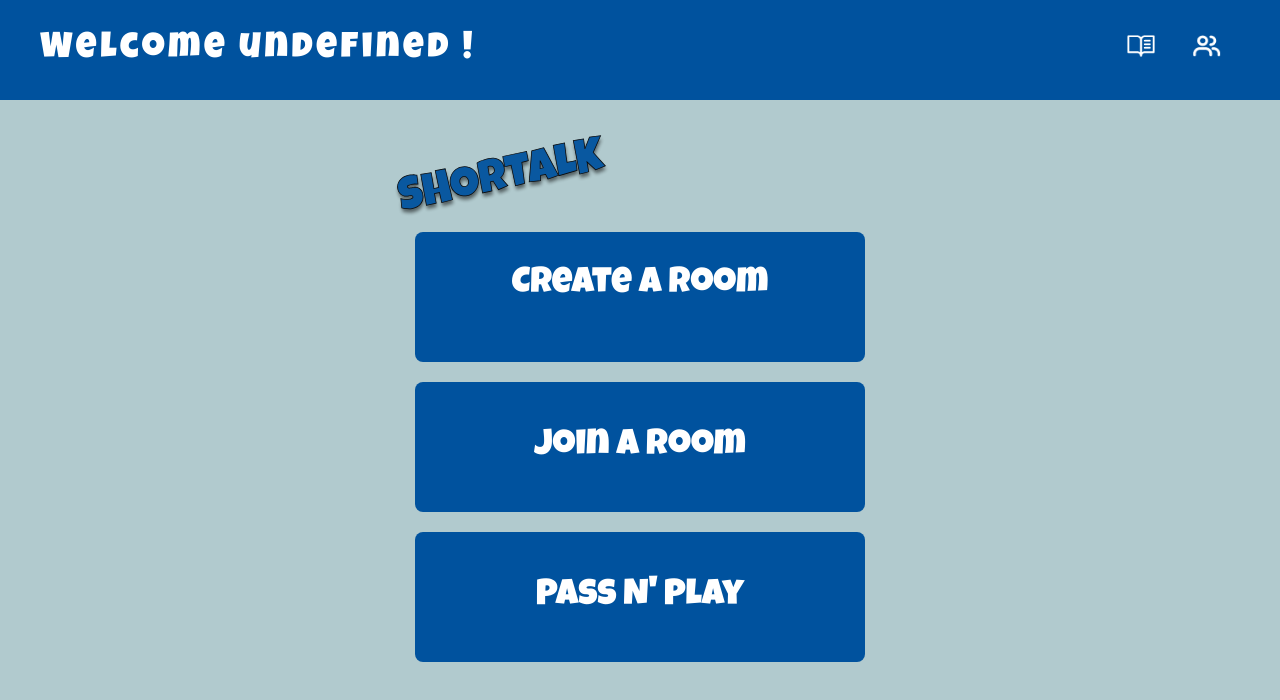
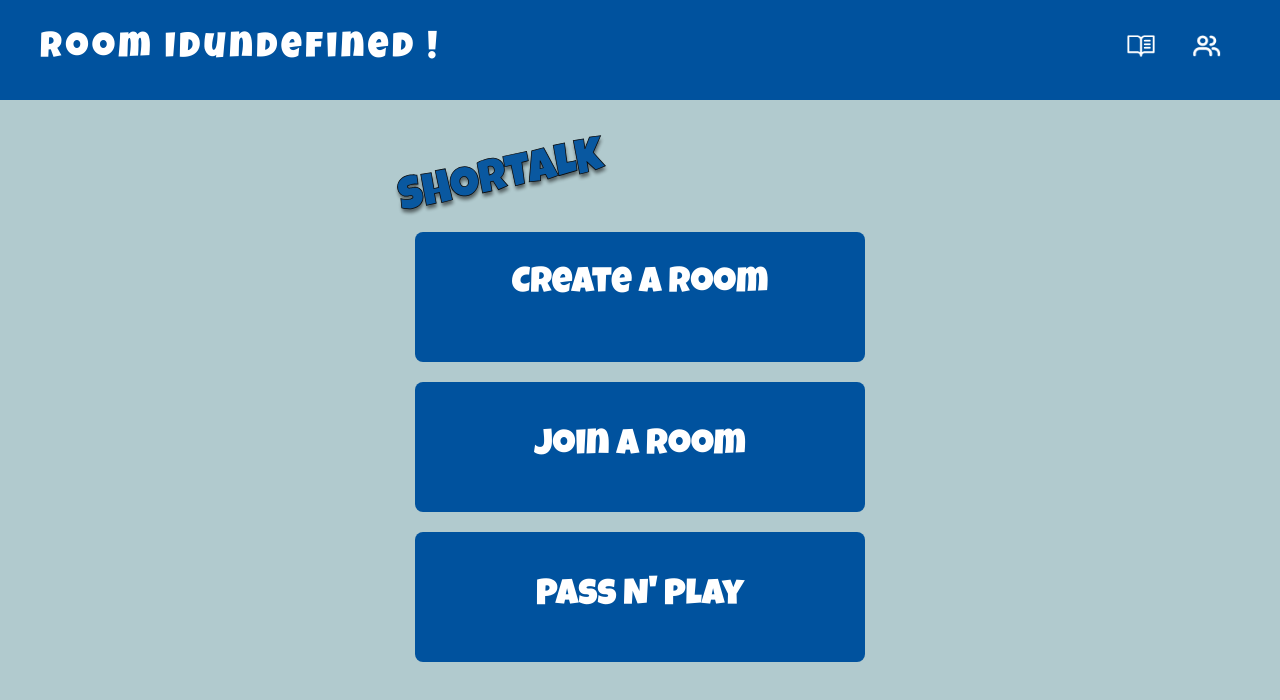
Before and after one commit to JarIsCoding/Shortalk---Front-End, a Next.js app: page /pages/lobbyRoom in a window 1280 px wide. Shown: the top 700 px of the page. Built offline with nearby package versions, Linux system fonts and the light colour scheme.

Commit message:
LobbyRoom Tings

```diff
--- a/src/app/pages/createRoom/page.tsx
+++ b/src/app/pages/createRoom/page.tsx
@@ -15,7 +15,7 @@ const CreateRoom = () => {
             setWarnText('Please enter a room name.')
         } else {
             console.log(roomName)
-            router.push('/pages/passAndPlayLobby')
+            router.push('/pages/lobbyRoom')
         }
     }
 
--- a/src/app/pages/lobbyRoom/page.tsx
+++ b/src/app/pages/lobbyRoom/page.tsx
@@ -36,7 +36,7 @@ const HomePage = () => {
       {/* Check if user is guest or signed in */}
       {/* Title */}
       <div className='relative'>
-        <NavBar title={'Welcome ' + userData.username + ' !'} />
+        <NavBar title={'Room ID' + userData.username + ' !'} />
         <div className="absolute top-6 right-0 mr-10 flex">
           {/*NavBar Icons/Buttons*/}
           <Button onClick={() => router.push('rulesPage')} className="bg-clear">
```
